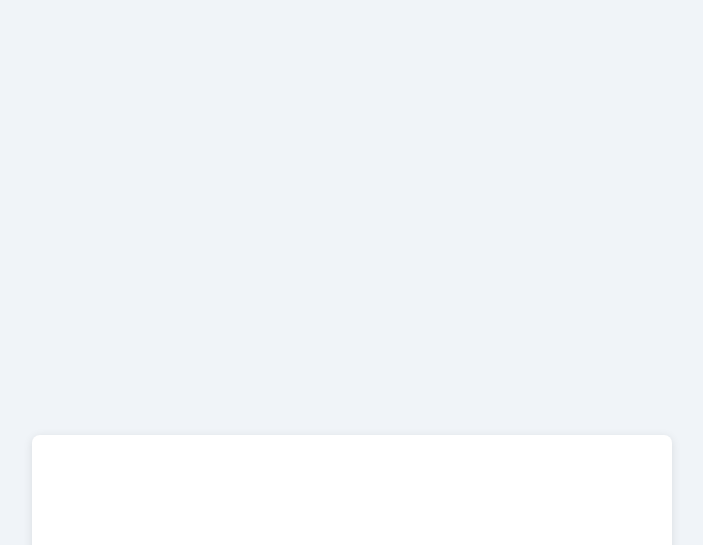
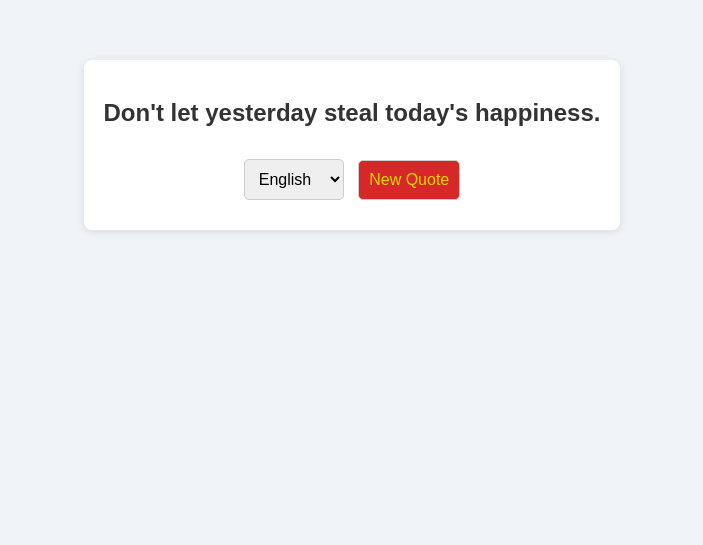
Before and after one commit to sumantpra7/javinsp, a plain HTML site: page index.html in a window 1280 px wide. Shown: the part 255-800 px from the top of the page, without its empty margins (288-991 px from the left). Drawn offline with Linux system fonts and the light colour scheme.

Commit message:
Update style.css

```diff
--- a/style.css
+++ b/style.css
@@ -1,61 +1,62 @@
-*{
-    margin-top: 50%;
-    margin-bottom: 50%;
+* {
+    box-sizing: border-box; /* Ensure padding and border are included in total width/height */
 }
+
 body {
-    margin: 0;
-    font-family: Arial, sans-serif;
-    background-color: #f0f4f8;
-    color: #333;
+    display: flex; /* Use flexbox for centering */
+    align-items: center; /* Center vertically */
+    justify-content: center; /* Center horizontally */
+    height: 100vh; /* Full height of the viewport */
+    margin: 0; /* Remove default margin */
+    font-family: Arial, sans-serif; /* Font style */
+    background-color: #f0f4f8; /* Background color */
+    color: #333; /* Text color */
 }
 
 .quote-box {
-    max-width: 600px;
-    margin: 50px auto;
-    padding: 20px;
-    background-color: #fff;
-    border-radius: 8px;
-    box-shadow: 0 2px 10px rgba(0, 0, 0, 0.1);
-    text-align: center;
+    max-width: 600px; /* Maximum width */
+    padding: 20px; /* Padding inside the box */
+    background-color: #fff; /* Background color of the box */
+    border-radius: 8px; /* Rounded corners */
+    box-shadow: 0 2px 10px rgba(0, 0, 0, 0.1); /* Shadow effect */
+    text-align: center; /* Center text inside the box */
 }
 
 h1 {
-    font-size: 24px;
-    margin-bottom: 20px;
-    line-height: 1.4;
+    font-size: 24px; /* Font size for heading */
+    margin-bottom: 20px; /* Space below the heading */
+    line-height: 1.4; /* Line height */
 }
 
 select, button {
-    padding: 10px;
-    margin: 10px 5px;
-    border: 1px solid #ccc;
-    border-radius: 5px;
-    font-size: 16px;
+    padding: 10px; /* Padding for inputs and buttons */
+    margin: 10px 5px; /* Margin around inputs and buttons */
+    border: 1px solid #ccc; /* Border styling */
+    border-radius: 5px; /* Rounded corners */
+    font-size: 16px; /* Font size for inputs and buttons */
 }
 
 select {
-    width: auto;
+    width: auto; /* Auto width for select box */
 }
 
 button {
-    background-color: #28a745;
-    color: #fff;
-    cursor: pointer;
-    transition: background-color 0.3s ease;
+    background-color: #d62828; /* Button background color */
+    color: #e0d506; /* Button text color */
+    cursor: pointer; /* Pointer on hover */
+    transition: background-color 0.3s ease; /* Transition for hover effect */
 }
 
 button:hover {
-    background-color: #218838;
-    align-items: center;
+    background-color: #218838; /* Darker shade on hover */
 }
 
-/* Stress level range input */
 #stressRange {
-    width: 100%;
-    margin-top: 20px;
+    width: 100%; /* Full width for the range input */
+    margin-top: 20px; /* Space above the range input */
 }
 
 #stressValue {
-    font-size: 18px;
-    margin-top: 10px;
+    font-size: 18px; /* Font size for the stress value */
+    margin-top: 10px; /* Space above the stress value */
 }
```
